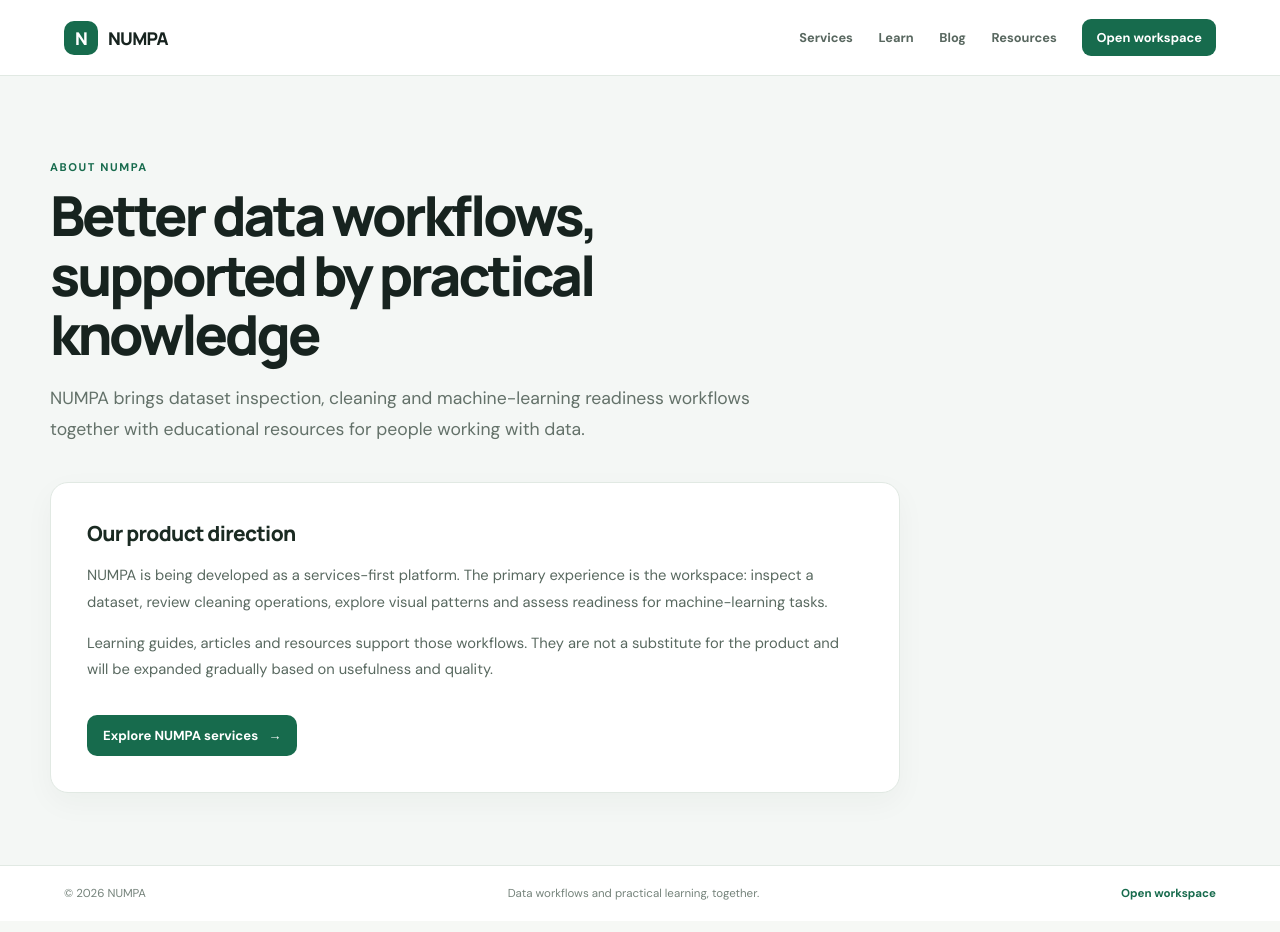
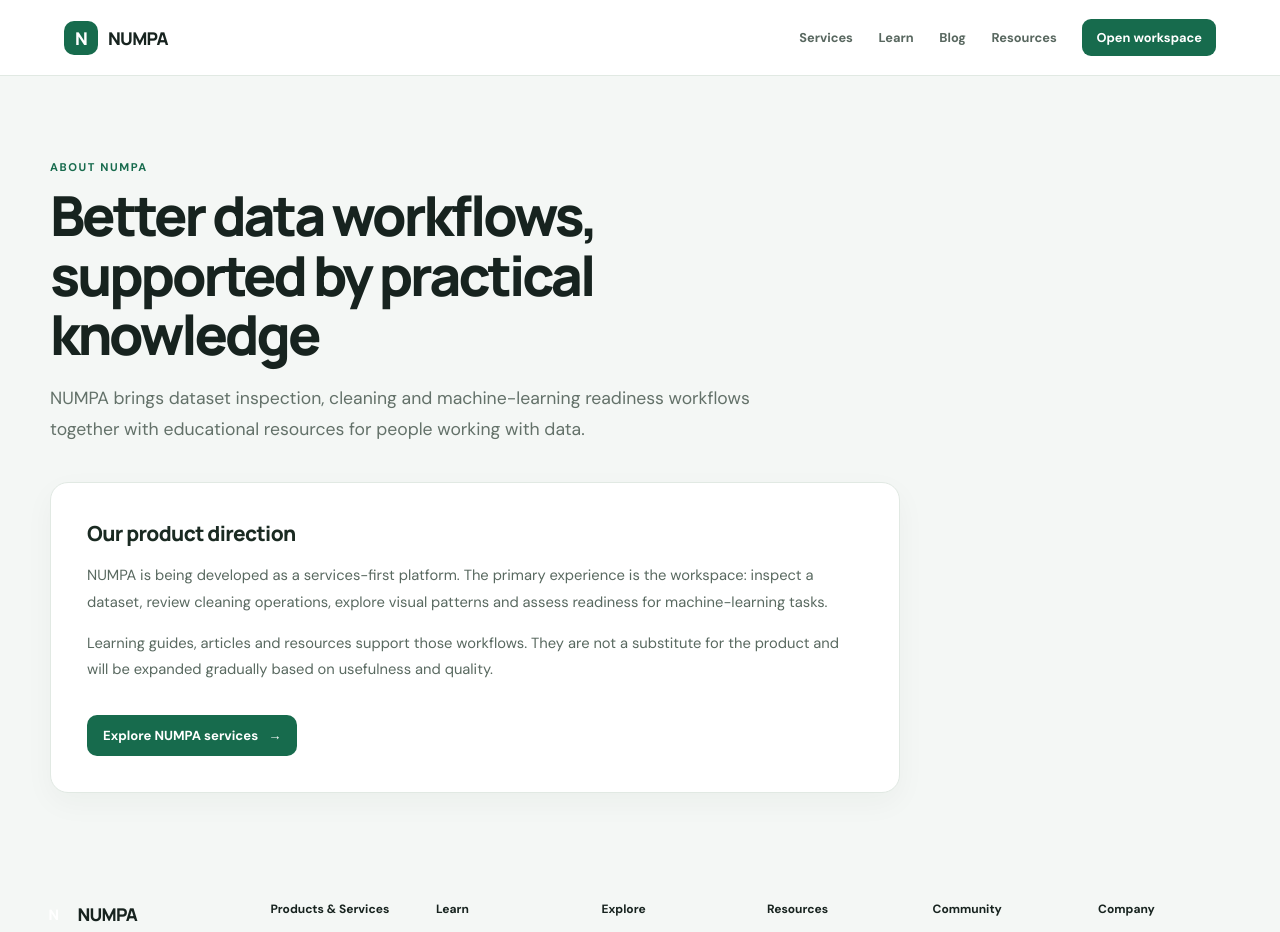
Before and after one commit to chandravadiyaDeep/Nump-, a Next.js app in the folder apps/web/: page /about in a window 1280 px wide. Shown: the top 932 px of the page. Built offline with nearby package versions, Linux system fonts and the light colour scheme.

Commit message:
feat: reuse full discovery footer on public pages

```diff
--- a/apps/web/app/components/public-site.tsx
+++ b/apps/web/app/components/public-site.tsx
@@ -1,4 +1,5 @@
 import Link from "next/link";
+import SiteFooter from "./site-footer";
 import type { ReactNode } from "react";
 
 export type PublicCard = {
@@ -27,13 +28,7 @@ export function PublicSiteHeader() {
 }
 
 export function PublicSiteFooter() {
-  return (
-    <footer className="public-site-simple-footer">
-      <span>© {new Date().getFullYear()} NUMPA</span>
-      <span>Data workflows and practical learning, together.</span>
-      <Link href="/">Open workspace</Link>
-    </footer>
-  );
+  return <SiteFooter />;
 }
 
 export function PublicPage({
```
